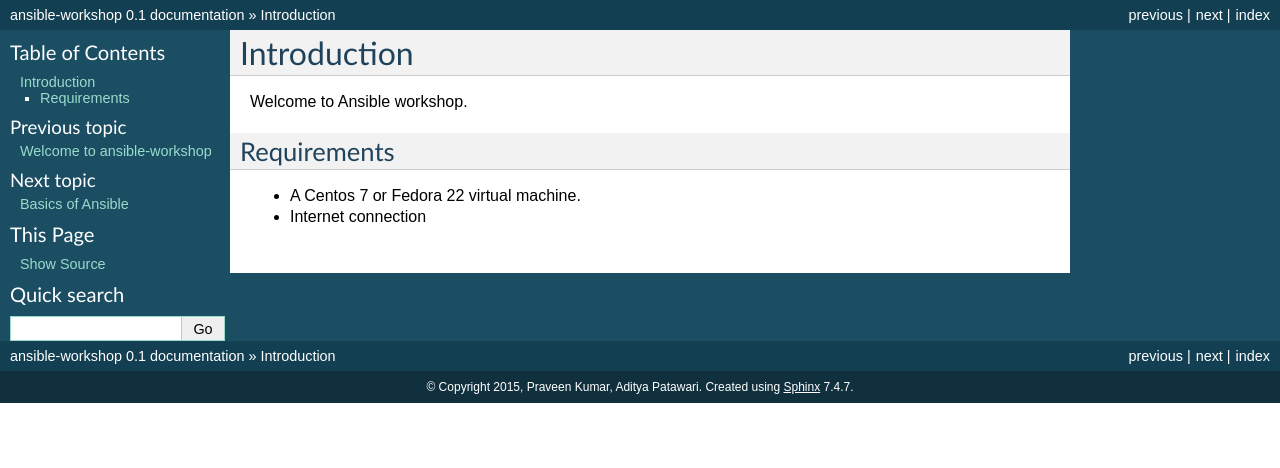
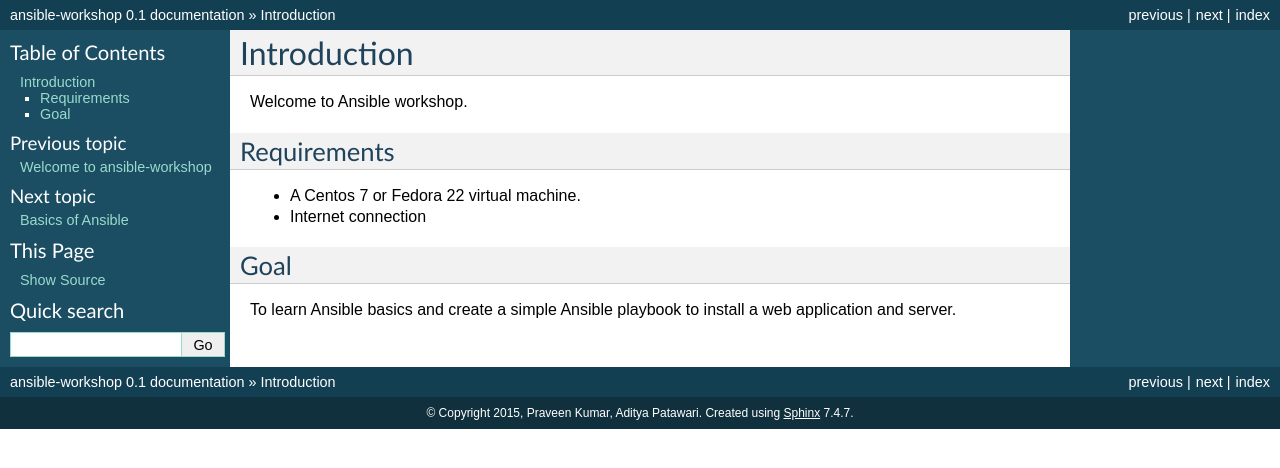
Before and after one commit to adimania/workshop-ansible, a Sphinx documentation site: the page built from docs/introduction.rst, in a window 1280 px wide. Shown: the top 468 px of the page. Built offline with Sphinx 7.4.7, drawn with Linux system fonts in a browser that asks for light colours.

Commit message:
Update introduction.rst

```diff
--- a/docs/introduction.rst
+++ b/docs/introduction.rst
@@ -8,3 +8,8 @@
 
 * A Centos 7 or Fedora 22 virtual machine.
 * Internet connection
+
+Goal
+----
+
+To learn Ansible basics and create a simple Ansible playbook to install a web application and server.
```
